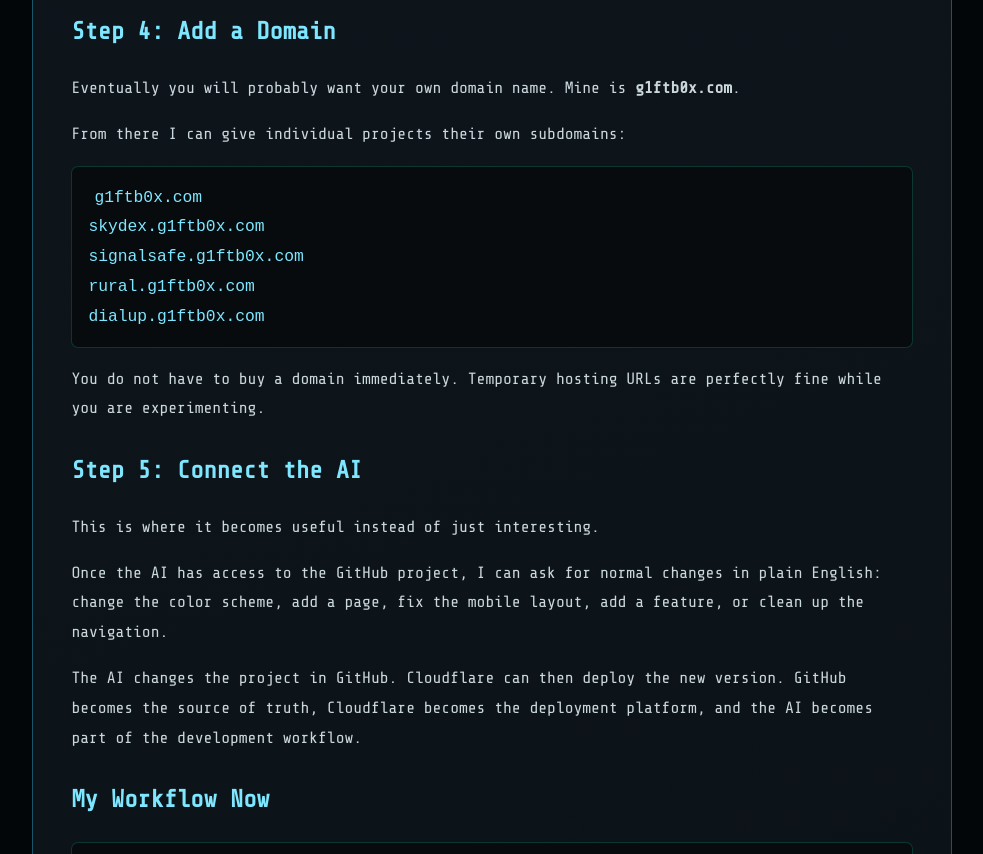
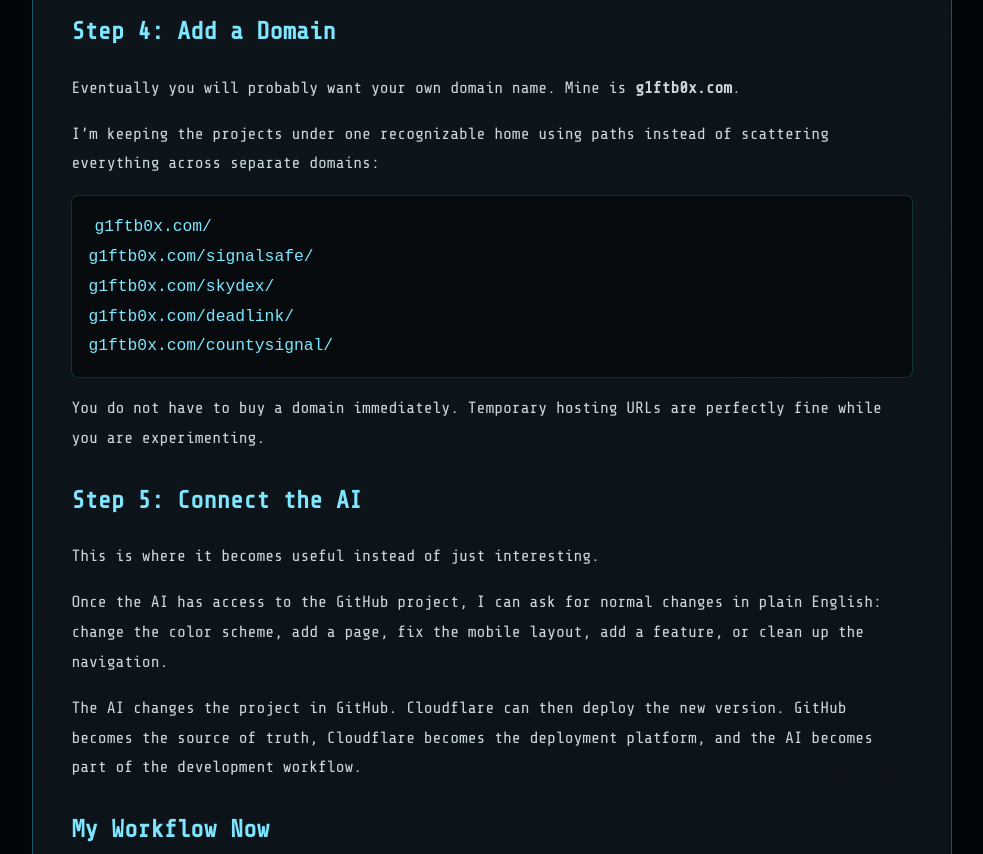
Before and after one commit to g1ftb4sk3t4u/dasite, a plain HTML site: page posts/ai-and-automation/building-ai-websites-without-spending-a-fortune.html in a window 1280 px wide. Shown: the part 2200-3054 px from the top of the page, without its empty margins (148-1131 px from the left). Drawn offline with nearby package versions, Linux system fonts and the light colour scheme.

Commit message:
Update blog with canonical project paths and names

```diff
--- a/posts/ai-and-automation/building-ai-websites-without-spending-a-fortune.html
+++ b/posts/ai-and-automation/building-ai-websites-without-spending-a-fortune.html
@@ -52,12 +52,12 @@
 
     <h2>Step 4: Add a Domain</h2>
     <p>Eventually you will probably want your own domain name. Mine is <strong>g1ftb0x.com</strong>.</p>
-    <p>From there I can give individual projects their own subdomains:</p>
-    <pre><code>g1ftb0x.com
-skydex.g1ftb0x.com
-signalsafe.g1ftb0x.com
-rural.g1ftb0x.com
-dialup.g1ftb0x.com</code></pre>
+    <p>I’m keeping the projects under one recognizable home using paths instead of scattering everything across separate domains:</p>
+    <pre><code>g1ftb0x.com/
+g1ftb0x.com/signalsafe/
+g1ftb0x.com/skydex/
+g1ftb0x.com/deadlink/
+g1ftb0x.com/countysignal/</code></pre>
     <p>You do not have to buy a domain immediately. Temporary hosting URLs are perfectly fine while you are experimenting.</p>
 
     <h2>Step 5: Connect the AI</h2>
@@ -76,7 +76,7 @@
   ↓
 Cloudflare deployment
   ↓
-g1ftb0x.com subdomain</code></pre>
+g1ftb0x.com/project/</code></pre>
     <p>I can still use an AI-hosted site as the fastest way to prototype something. Once I decide I actually want to keep it, I move it into infrastructure I control.</p>
 
     <h2>We Tested This With SignalSafe and SkyDex</h2>
```
